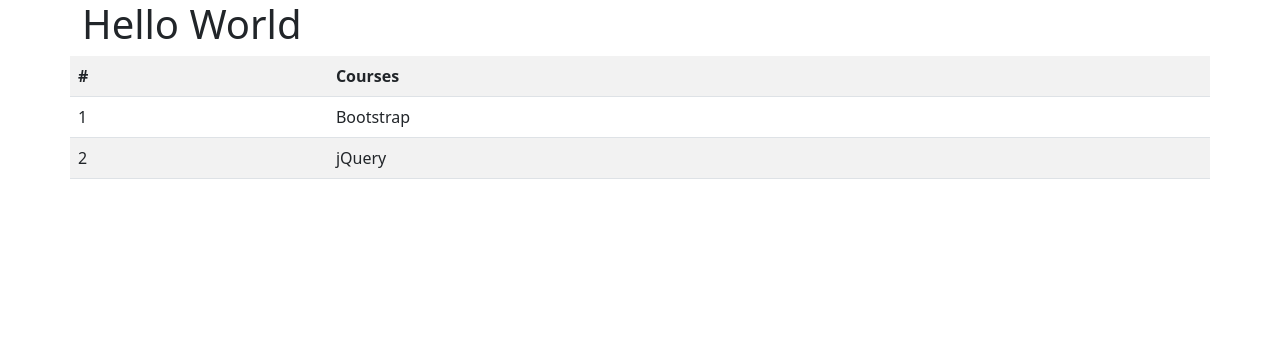
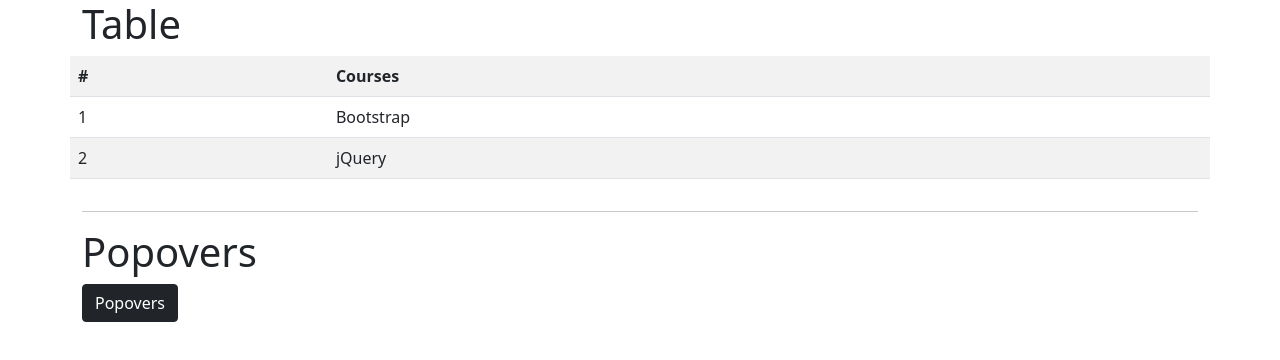
Before and after one commit to pauloWeslleY/curso_introducaoJS, a website: page class-files/session5_BS-JS/index.html in a window 1280 px wide. Drawn offline with nearby package versions, Linux system fonts and the light colour scheme.

Commit message:
curso_introdução JS aula-39 toltips

```diff
--- a/class-files/session5_BS-JS/index.html
+++ b/class-files/session5_BS-JS/index.html
@@ -14,7 +14,7 @@
 	<body>
 		<div class="container">
 			<div class="row">
-				<h1>Hello World</h1>
+				<h1>Table</h1>
 
 				<table class="table table-hover table-striped">
 					<tr>
@@ -31,11 +31,26 @@
 					</tr>
 				</table>
 			</div>
+			<hr />
+			<div class="row">
+				<h1>Popovers</h1>
+				<div class="col-6">
+					<button
+						class="btn btn-dark"
+						data-bs-toggle="popover"
+						data-bs-content="Popovers is here!"
+					>
+						Popovers
+					</button>
+				</div>
+			</div>
 		</div>
 
 		<!-- ? jQuery -->
 		<script src="node_modules/jquery/dist/jquery.min.js"></script>
-		<!-- !Bootstrap  JS -->
+		<!-- ! Bootstrap |> JS -->
 		<script src="node_modules/bootstrap/dist/js/bootstrap.bundle.js"></script>
+		<!-- * JavaScript -->
+		<script src="script/aula38.js"></script>
 	</body>
 </html>
--- /dev/null
+++ b/class-files/session5_BS-JS/script/aula38.js
@@ -0,0 +1,9 @@
+$(() => {
+   $('[data-toggle="popover"]').popover();
+});
+
+
+let popoverTriggerList = [].slice.call(document.querySelectorAll('[data-bs-toggle="popover"]'));
+let popoverList = popoverTriggerList.map((popoverTriggerEl) => {
+   return new bootstrap.Popover(popoverTriggerEl);
+});
```
